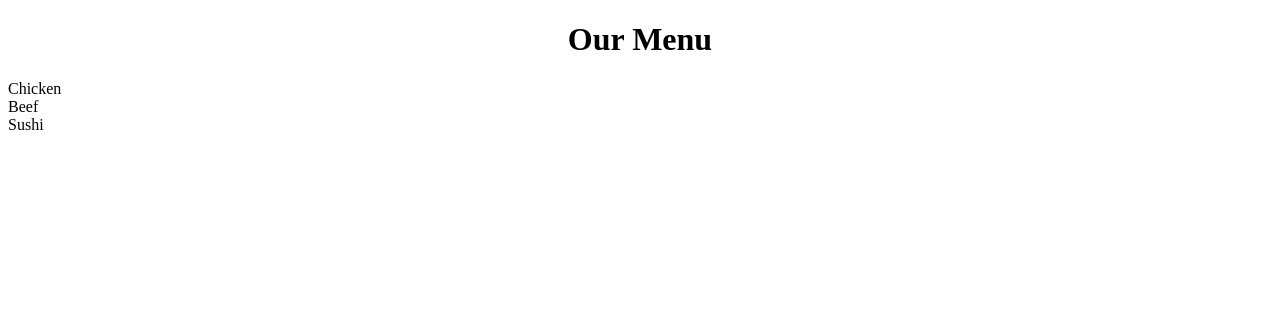
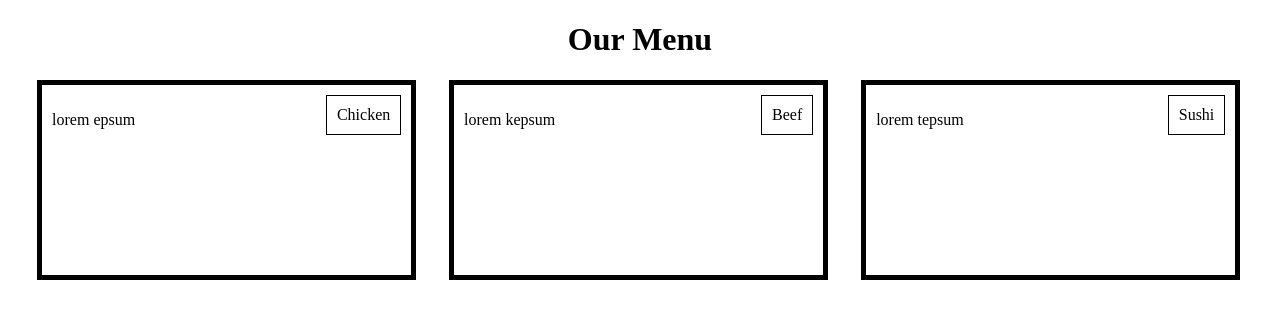
Before and after one commit to VTPrince/md2-assignment, a plain HTML site: page trial.html in a window 1280 px wide. Drawn offline with Linux system fonts and the light colour scheme.

Commit message:
Update trial.html

```diff
--- a/trial.html
+++ b/trial.html
@@ -2,12 +2,113 @@
 <html>
 <head>
   <meta charset="utf-8">
+  <meta name="viewport" content="width=device-width, initial-scale=1">
   <title>assignmeant solution for module 2</title>
+
+
+<style>
+
+
+	div{
+		padding: 10px;
+		border: 1px solid black;
+		margin-right: auto;
+		margin-left: auto;
+
+		float: right;
+		box-sizing: border-box;
+	}
+
+    @media (min-width: 1200px) {
+    .box1{
+    	float:left;
+    	width:30%;
+    	height:200px;
+    	padding: 10px;
+    	border: 5px solid black;
+    	margin-right: 1.3%;
+    	margin-left: 2.3%;
+
+    }
+
+    .box2{
+    	float:left;
+    	width:30%;
+    	height:200px;
+    	padding: 10px;
+    	border: 5px solid black;
+    	margin-right: 1.3%;
+    	margin-left: 1.3%;
+    }
+
+    .box3{
+    	float:left;
+    	width:30%;
+    	height:200px;
+    	padding: 10px;
+    	border: 5px solid black;
+    	margin-right: 1.3%;
+    	margin-left: 1.3%;
+    }
+
+}
+
+@media (min-width: 500px) and (max-width: 1199px) {
+
+	.box5{
+		float:left;
+    	width:48%;
+
+
+    	border: 1px solid black;
+
+
+    	margin-bottom:1%;
+    	margin-right: 5px;
+    	margin-top: 1%;
+	}
+	.box7{
+		float:left;
+    	width:97%;
+
+
+    	border: 1px solid black;
+
+
+    	margin-bottom:1%;
+	}
+
+
+
+
+}
+
+@media (max-width: 500px) {
+  .col-sd-9{
+    float:left;
+    border: 1px solid green;
+    width:75%;
+    margin-bottom:1%;
+
+
+  }
+}
+
+
+
+
+</style>
 </head>
 <body>
 	<h1 style="text-align:center">Our Menu</h1>
-	<div>Chicken</div>
-	<div>Beef</div>
-	<div>Sushi</div>
+	<div class="box1 box5 col-sd-9"><div>Chicken</div>
+		<p>lorem epsum</p>
+	</div>
+	<div class="box2 box5 col-sd-9"><div>Beef</div>
+		<p>lorem kepsum</p>
+	</div>
+	<div class="box3 box7 col-sd-9"><div>Sushi</div>
+		<p>lorem tepsum</p>
+	</div>
 </body>
 </html>
```
